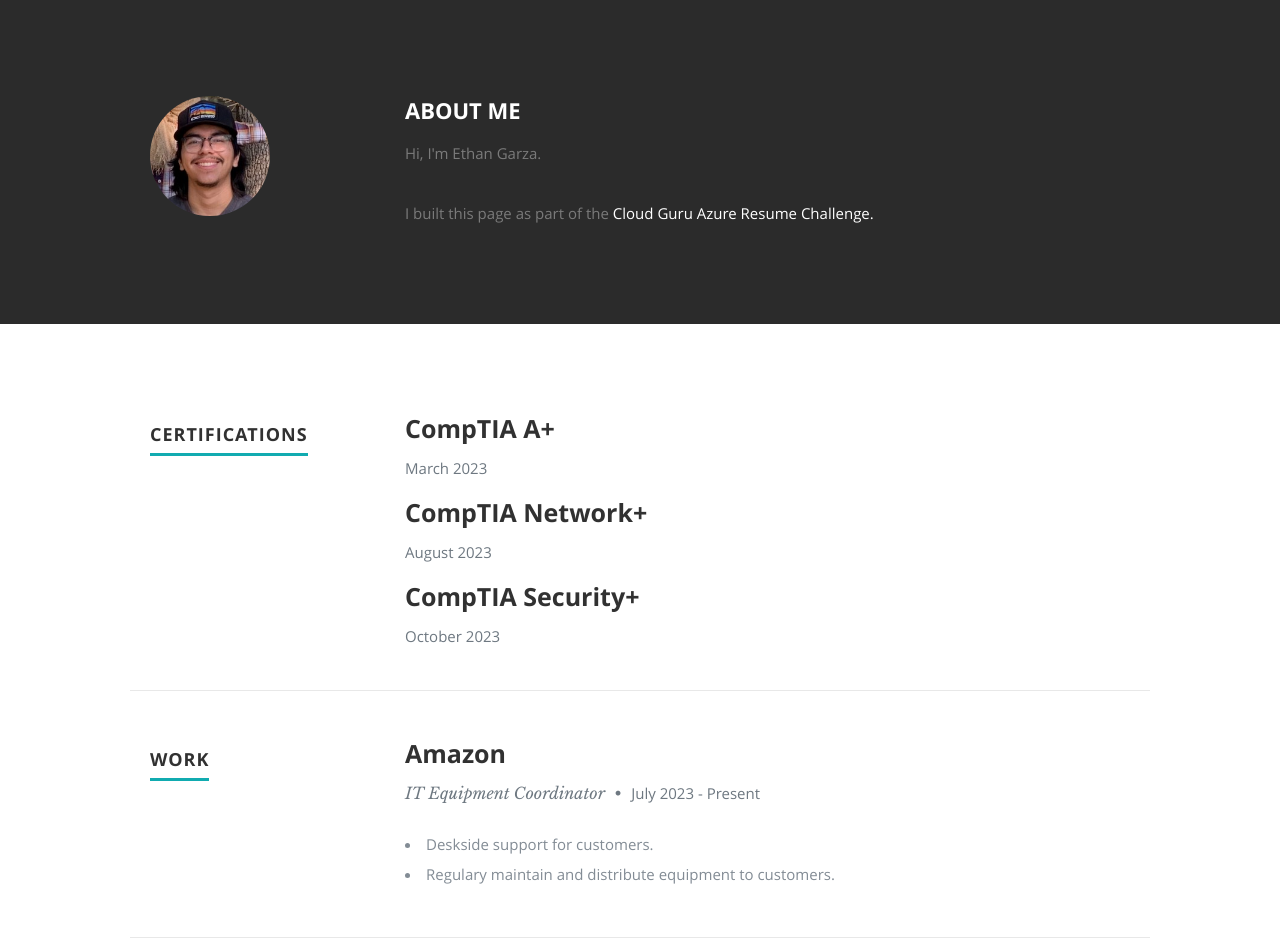
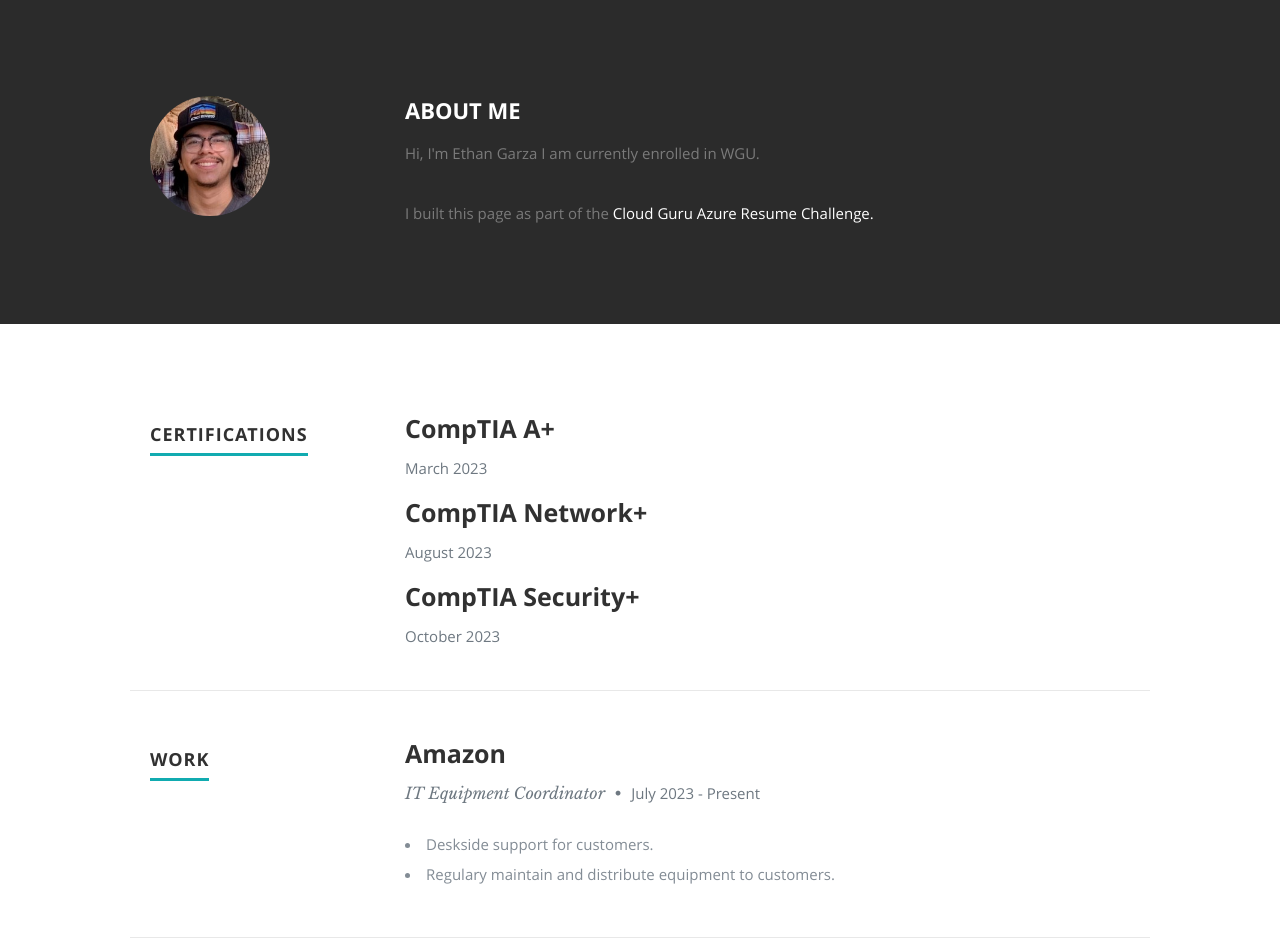
Before and after one commit to Ezg899/aws-resume, a plain HTML site: page frontend/index.html in a window 1280 px wide. Shown: the part 800-1738 px from the top of the page. Drawn offline with nearby package versions, Linux system fonts and the light colour scheme; no server answers.

Commit message:
Trying to fix the error i am getting

```diff
--- a/frontend/index.html
+++ b/frontend/index.html
@@ -87,7 +87,7 @@
 
             <h2>ABOUT ME</h2>
 
-            <p> Hi, I'm Ethan Garza.
+            <p> Hi, I'm Ethan Garza I am currently enrolled in WGU.
 
          </br>
       </br>
```
